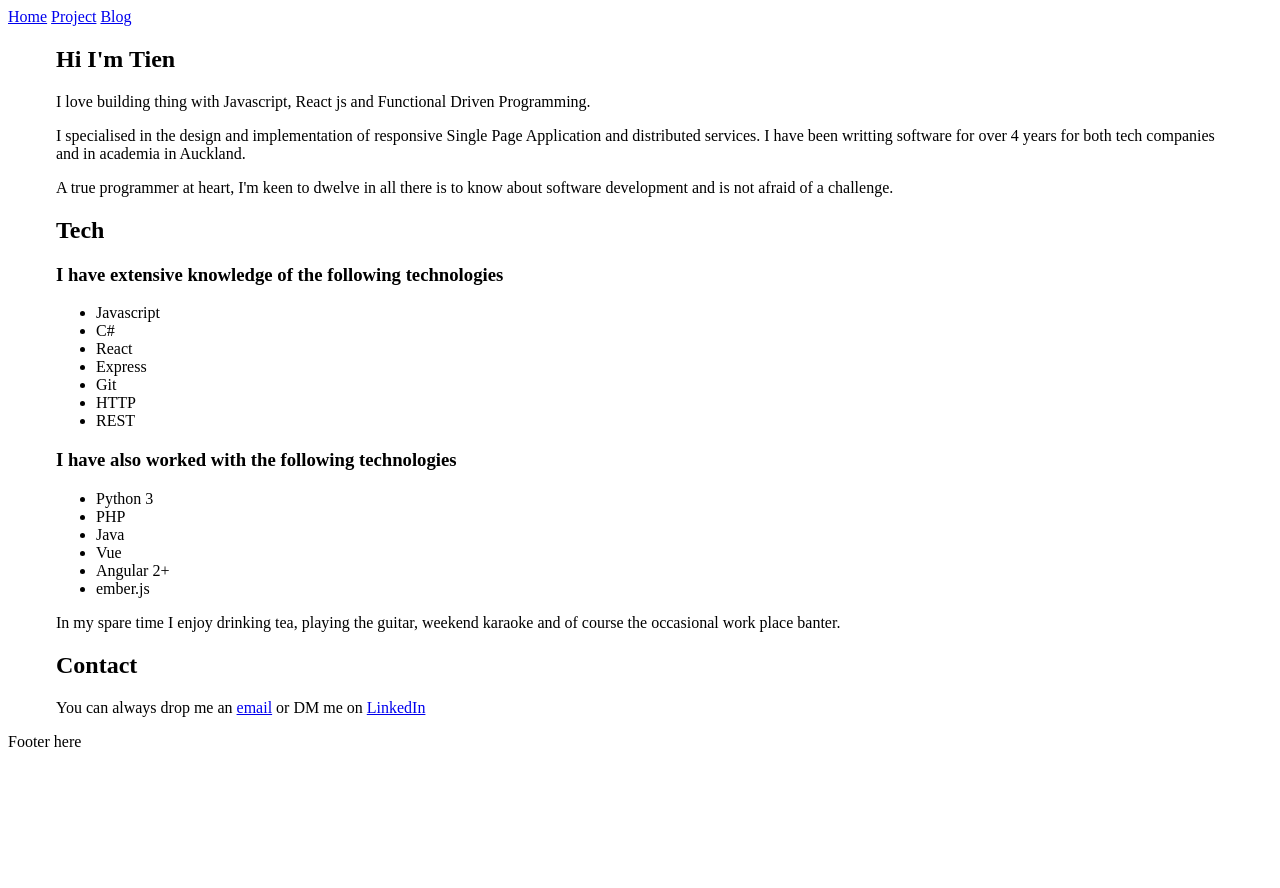
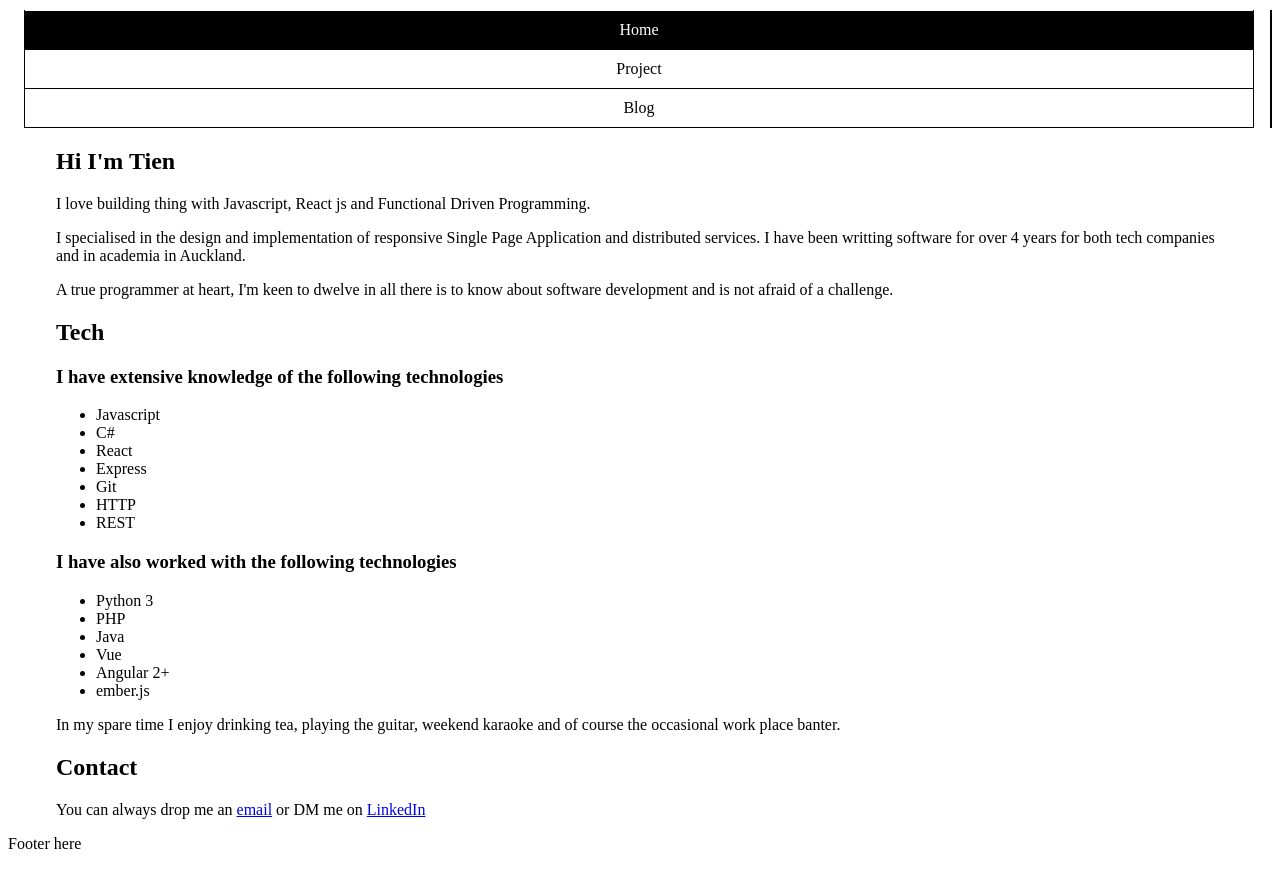
Before and after one commit to tien/tien.github.io, a Jekyll site: the page built from index.html, in a window 1280 px wide. Shown: the top 888 px of the page. Built offline with Jekyll 4.4.1, drawn with Linux system fonts in a browser that asks for light colours.

Commit message:
Add style to nav bar

```diff
--- a/_data/navigation.yml
+++ b/_data/navigation.yml
@@ -1,5 +1,5 @@
 - title: Home
-  url: /index.html
+  url: /
 
 - title: Project
   url: /project.html
--- a/_includes/nav.html
+++ b/_includes/nav.html
@@ -1,9 +1,12 @@
+<header id="navigation">
+  <button class="menu-button">&#9776; Menu</button>
   <nav class="nav-bar">
     {% for item in site.data.navigation %}
     <a
       href="{{ item.url }}"
-    class="nav-item {% if item.url == page.url %}active{% endif %}"
+      class="{% if item.url == page.url %}active{% endif %}"
       >{{ item.title }}</a
     >
     {% endfor %}
   </nav>
+</header>
--- /dev/null
+++ b/_sass/nav-bar.scss
@@ -0,0 +1,52 @@
+#navigation {
+  padding: 0 1rem;
+  grid-column: 1/2;
+  grid-row: 1/2;
+
+  .menu-button {
+    font-size: 2rem;
+    color: white;
+    background-color: black;
+    width: 100%;
+    border: none;
+    border-radius: 10px;
+    padding: 5px;
+    @media screen and (min-width: 45em) {
+      display: none;
+    }
+  }
+
+  .nav-bar {
+    display: flex;
+    flex-direction: column;
+    border-right: solid 1px;
+    border-bottom: solid 1px;
+    border-left: solid 1px;
+    margin-top: 10px;
+    @media screen and (max-width: 45em) {
+      display: none;
+    }
+
+    a {
+      color: inherit;
+      text-decoration: none;
+      text-align: center;
+      border-top: solid 1px;
+      padding: 10px 0;
+    }
+
+    a.active {
+      color: white;
+      background-color: black;
+    }
+  }
+
+  .nav-bar.active {
+    display: flex;
+    flex-direction: column;
+  }
+
+  @media screen and (min-width: 45em) {
+    border-right: 2px solid;
+  }
+}
--- a/assets/styles/main.scss
+++ b/assets/styles/main.scss
@@ -2,3 +2,4 @@
 ---
 
 @import "main";
+@import "nav-bar";
```
Lines whose indentation alone changed are shown as unchanged.
